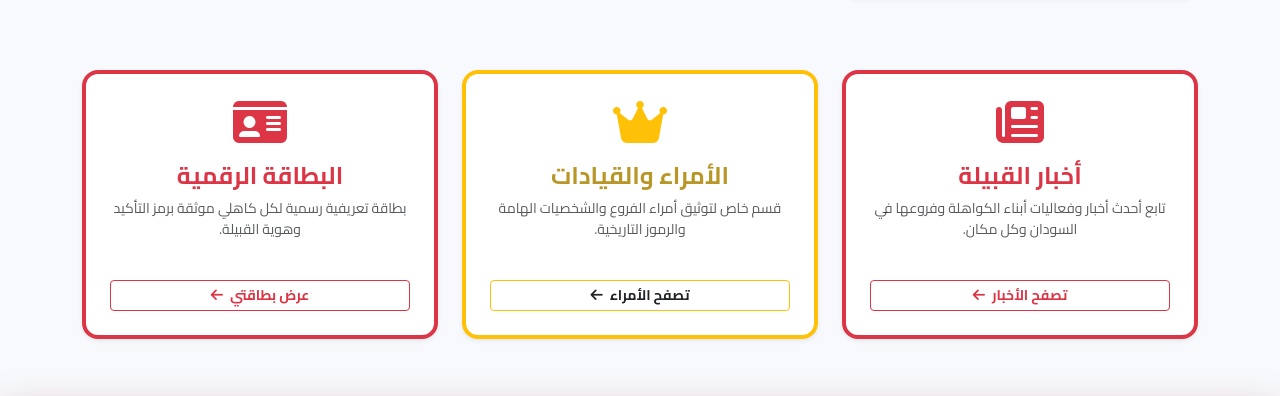
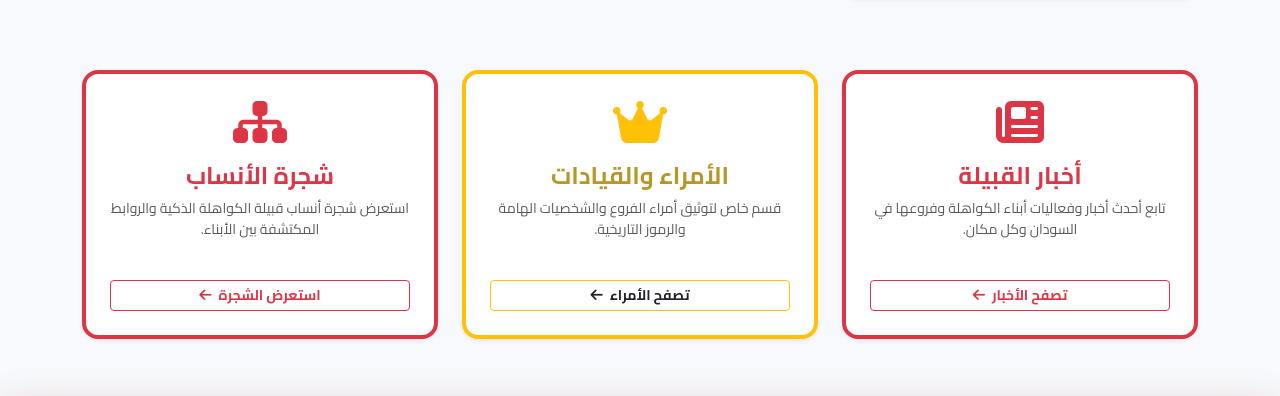
Before and after one commit to temtuba8-jpg/Kawahla, a Flask app: page / in a window 1280 px wide. Shown: the part 1793-2189 px from the top of the page. Run offline with Flask 3, Linux system fonts and the light colour scheme; grey boxes marked "Sample" are stand-in pictures; a database or web service that is not in the repository returns one stand-in record (values such as "Sample title"); some libraries are stand-ins or nearby versions.

```diff
--- a/templates/index.html
+++ b/templates/index.html
@@ -211,7 +211,7 @@
     </div>
 </div>
 
-<!-- 4. الأقسام الثلاثة الأساسية (أخبار، أمراء، بطاقة رقمية) - روابط تفاعلية -->
+<!-- 4. الأقسام الثلاثة الأساسية (أخبار، أمراء، شجرة الأنساب) - روابط تفاعلية -->
 <div class="row text-center mt-5">
     <div class="col-md-4 mb-4">
         <a href="{{ url_for('all_news') }}" class="text-decoration-none">
@@ -224,7 +224,7 @@
         </a>
     </div>
     <div class="col-md-4 mb-4">
-        <a href="{{ url_for('princes') }}" class="text-decoration-none">
+        <a href="{{ url_for('leaders') }}" class="text-decoration-none">
             <div class="card p-4 shadow-sm border-top border-warning border-4 h-100 feature-card transition-effect">
                 <i class="fas fa-crown fa-3x text-warning mb-3"></i>
                 <h3 class="h4 fw-bold" style="color: #b89728;">الأمراء والقيادات</h3>
@@ -234,12 +234,12 @@
         </a>
     </div>
     <div class="col-md-4 mb-4">
-        <a href="{{ url_for('profile') }}" class="text-decoration-none">
+        <a href="{{ url_for('tree') }}" class="text-decoration-none">
             <div class="card p-4 shadow-sm border-top border-danger border-4 h-100 feature-card transition-effect">
-                <i class="fas fa-id-card fa-3x text-danger mb-3"></i>
-                <h3 class="h4 fw-bold text-danger">البطاقة الرقمية</h3>
-                <p class="text-muted small">بطاقة تعريفية رسمية لكل كاهلي موثقة برمز التأكيد وهویة القبيلة.</p>
-                <span class="btn btn-outline-danger btn-sm mt-auto fw-bold">عرض بطاقتي <i class="fas fa-arrow-left ms-1"></i></span>
+                <i class="fas fa-sitemap fa-3x text-danger mb-3"></i>
+                <h3 class="h4 fw-bold text-danger">شجرة الأنساب</h3>
+                <p class="text-muted small">استعرض شجرة أنساب قبيلة الكواهلة الذكية والروابط المكتشفة بين الأبناء.</p>
+                <span class="btn btn-outline-danger btn-sm mt-auto fw-bold">استعرض الشجرة <i class="fas fa-arrow-left ms-1"></i></span>
             </div>
         </a>
     </div>
```
